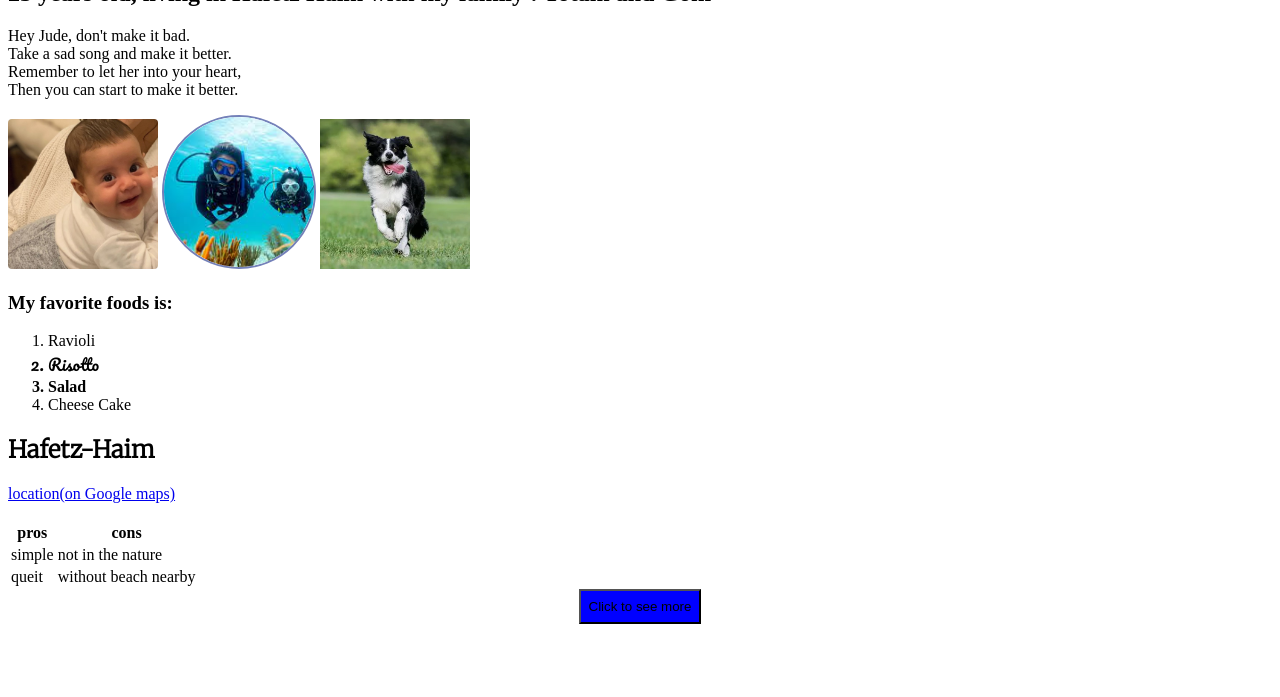
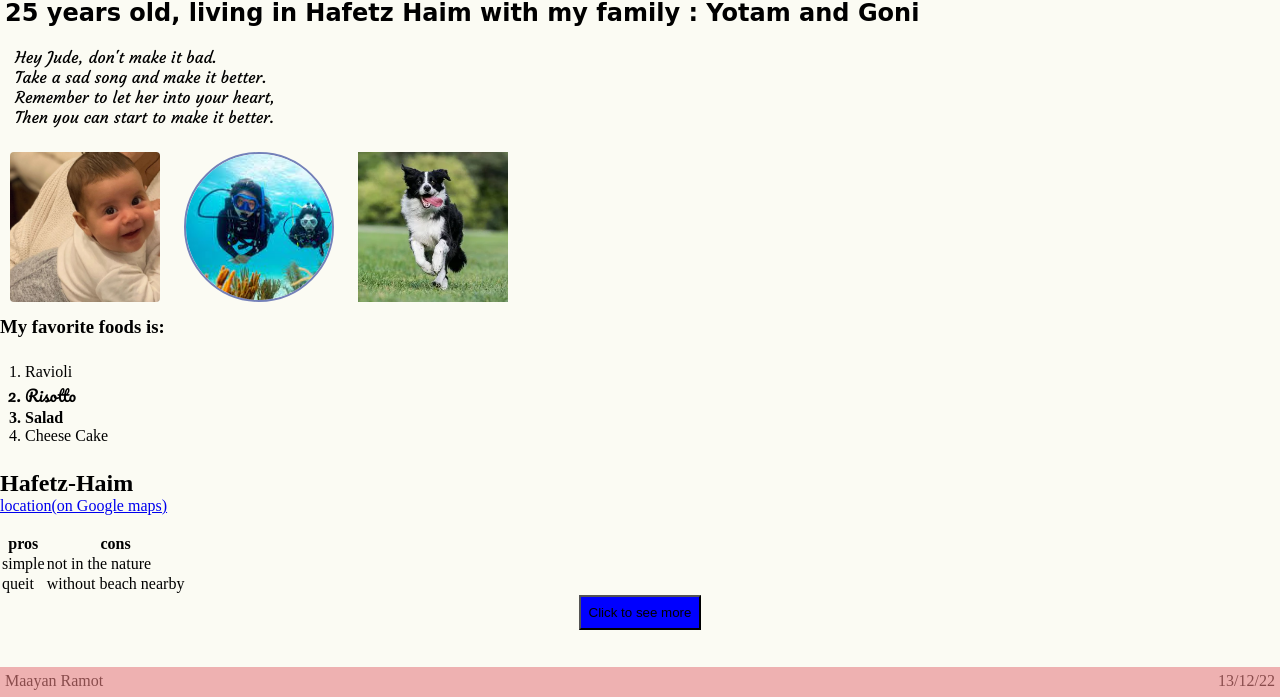
Before and after one commit to maayanramot/EX4, a plain HTML site: page index.html in a window 1280 px wide. Shown: the part 103-800 px from the top of the page. Drawn offline with Linux system fonts and the light colour scheme; a web font is replaced by a local one.

Commit message:
new update

```diff
--- a/Style.css
+++ /dev/null
@@ -1,46 +0,0 @@
-h1 {
-    font-family: 'Merriweather', serif;
-    }
-
- img {
-    height: 150px;
-    width: 150px;
-    object-fit: cover;
-  }
-
-  .middle {
-    border: 2px solid rgb(116, 129, 185);
-    border-radius: 50%;
-  }
-
-  .left {
-    border-radius: 4px;
-  }
-
-  .second {
-    font-family: 'Pacifico', cursive;
-  }
-
-  .third {
-    font-weight: bold;
-  }
-
-  a:visited {
-    color: rgb(180, 148, 107);
-  }
-
-  a:hover {
-    color: rgb(211, 128, 170);
-  }
-
-  button {
-    padding : 8px;
-    background-color: blue;
-    margin:0 auto;
-    display: block;
-  }
-
-  button:hover {
-    color: white;
-    background-color: darkblue;
-  }
--- a/Aboutme.html
+++ b/index.html
@@ -5,14 +5,19 @@
     <meta http-equiv="X-UA-Compatible" content="IE=edge">
     <meta name="viewport" content="width=device-width, initial-scale=1.0">
     <title>About me</title>
+    <link rel="stylesheet" href="/EX4/styles.css">
     <link rel="preconnect" href="https://fonts.googleapis.com"><link rel="preconnect" href="https://fonts.gstatic.com" crossorigin><link href="https://fonts.googleapis.com/css2?family=Merriweather:wght@300&display=swap" rel="stylesheet">
-    <link rel="stylesheet" href="/EX4/Style.css">
     <link rel="preconnect" href="https://fonts.googleapis.com"><link rel="preconnect" href="https://fonts.gstatic.com" crossorigin><link href="https://fonts.googleapis.com/css2?family=Pacifico&display=swap" rel="stylesheet">
+    <link rel="preconnect" href="https://fonts.googleapis.com"><link rel="preconnect" href="https://fonts.gstatic.com" crossorigin><link href="https://fonts.googleapis.com/css2?family=Courgette&family=La+Belle+Aurore&family=Montserrat+Alternates:wght@300&display=swap" rel="stylesheet">
 </head>
 <body>
-   <h1>Maayan Ramot</h1>
-   <h2>25 years old, living in Hafetz Haim with my family : Yotam and Goni</h2>
-   <p><span>Hey Jude, don't make </span>it bad.<br>
+    <header>A Bit About Me
+        <a href="url">Places I love</a>
+        <a href="url">Contact Me</a>
+    </header>
+    <h1 class="titleName">Maayan Ramot</h1>
+    <h2 class="subTitle">25 years old, living in Hafetz Haim with my family : Yotam and Goni</h2>
+   <p class="song"><span>Hey Jude, don't make </span>it bad.<br>
     Take a sad song and make it better.<br>
     Remember to let her into your heart,<br>
     Then you can start to make it better.<br>
@@ -47,6 +52,10 @@
             </tr>
         </table>
     </section>
-    <button type="button">Click to see more</button>
+    <footer>
+        <p>Maayan Ramot</p>
+        <p>13/12/22</p>
+    </footer>
+    <button type="button" class="button">Click to see more</button>
 </body>
 </html>
--- /dev/null
+++ b/styles.css
@@ -0,0 +1,111 @@
+* {
+  margin: 0;
+  padding: 0;
+  box-sizing: border-box;
+}
+body {
+  background-color: rgb(251, 251, 243);
+}
+
+header {
+  position: sticky; top: 0;
+  background-color: antiquewhite;
+  padding: 10px;
+  text-align: center;
+}
+
+.titleName {
+  font-family: 'Montserrat Alternates', sans-serif;
+  padding: 10px;
+ }
+
+ .subTitle {
+  font-family: 'La Belle Aurore', cursive;
+  padding: 5px;
+ }
+
+ .song {
+  font-family: 'Courgette', cursive;
+  padding: 15px;
+ }
+
+ img {
+    height: 150px;
+    width: 150px;
+    object-fit: cover;
+    margin: 10px;
+  }
+
+  .middle {
+    border: 2px solid rgb(116, 129, 185);
+    border-radius: 50%;
+  }
+
+  .left {
+    border-radius: 4px;
+  }
+
+  .second {
+    font-family: 'Pacifico', cursive;
+  }
+
+  .third {
+    font-weight: bold;
+  }
+
+  ol {
+    margin: 25px;
+  }
+
+  a:visited {
+    color: rgb(180, 148, 107);
+  }
+
+  a:hover {
+    color: rgb(211, 128, 170);
+  }
+
+  .button {
+    padding : 8px;
+    background-color: blue;
+    margin:0 auto;
+    display: block;
+  }
+
+  .button:hover {
+    color: white;
+    background-color: darkblue;
+  }
+
+  footer {
+    position: fixed;
+    height: 30px;
+    bottom: 0px;
+    width: 100%;
+    background-color: rgb(238, 177, 177);
+  }
+
+  footer > p {
+    margin: 5px;
+    color: rgb(137, 76, 76);
+  }
+
+  footer > p:nth-child(1) {
+    display: inline;
+    position: absolute;
+    left: 0px;
+  }
+   footer > p:nth-child(2) {
+    display: inline;
+    position: absolute;
+    right: 0px;
+  }
+
+  header > a:nth-child(2) {
+    position: absolute;
+    right: 10px;
+  }
+  header > a:nth-child(1) {
+    position: absolute;
+    right: 100px;
+  }
```
